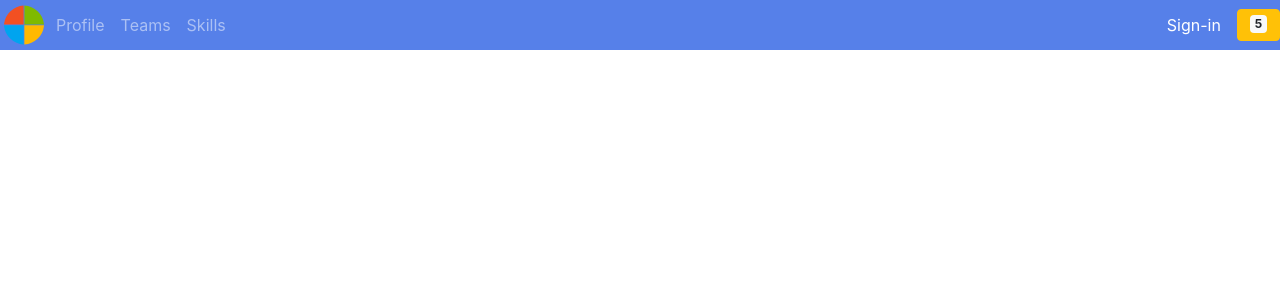
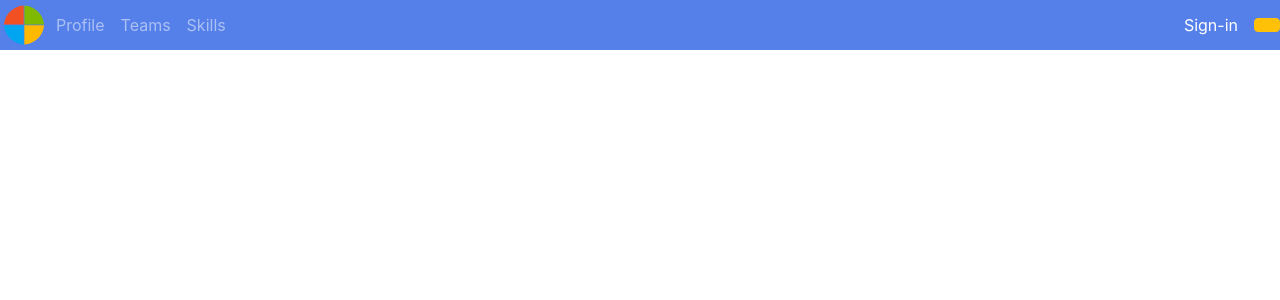
Before and after one commit to COSC481W-2022Winter/capstone-wicrosoft, a Django app: template templates/nav.html in a window 1280 px wide. Shown: the top 300 px of the page. Run offline with Django 3.2, Linux system fonts and the light colour scheme; the template is opened without the code that fills it, so the values that code supplies are empty; some libraries are stand-ins or nearby versions.

Commit message:
refactor: removed content from inside notification text

```diff
--- a/templates/nav.html
+++ b/templates/nav.html
@@ -2,6 +2,7 @@
 
     <script src="{% static 'js/jquery.min.js' %}"></script>
     <script src="{% static 'js/bootstrap.min.js' %}"></script>
+    <script src="{% static 'js/notifications/nav_notification.js' %}"></script>
     {% block styling %}
     <link rel="stylesheet" href="{% static 'css/bootstrap.min.css' %}">
     {% endblock %}
@@ -80,7 +81,7 @@
 
         </div>
         <div id="notification_section" class="btn btn-warning">
-            <span id="notification_count" class="badge badge-light">5</span>
+            <span id="notification_count" class="badge badge-light"></span>
         </div>
     </nav>
 
```
